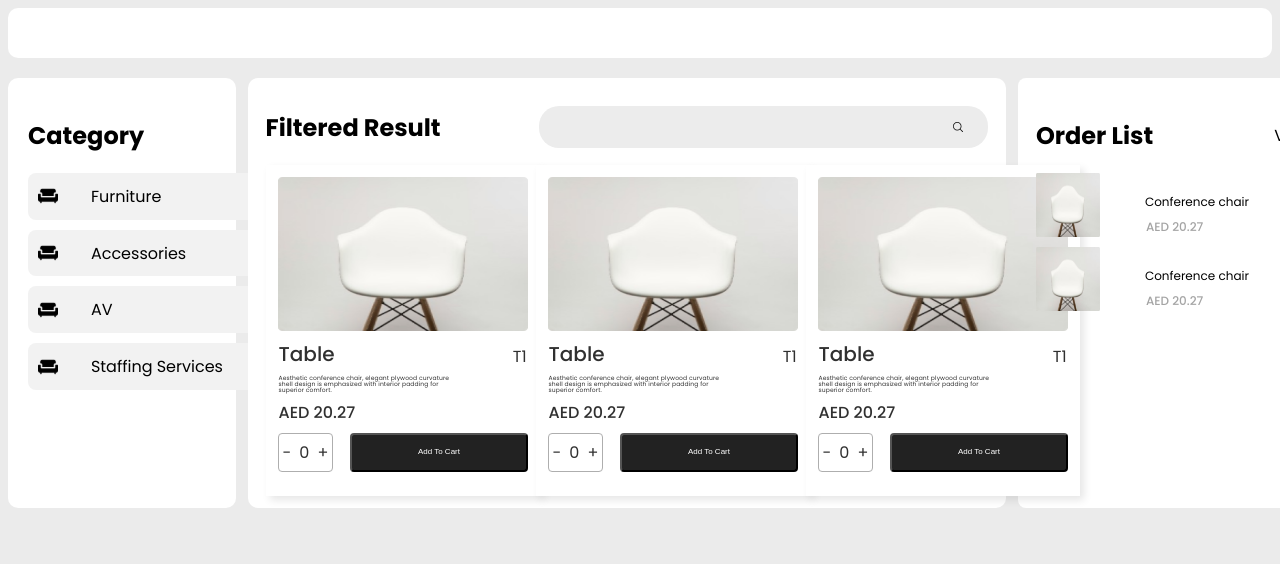
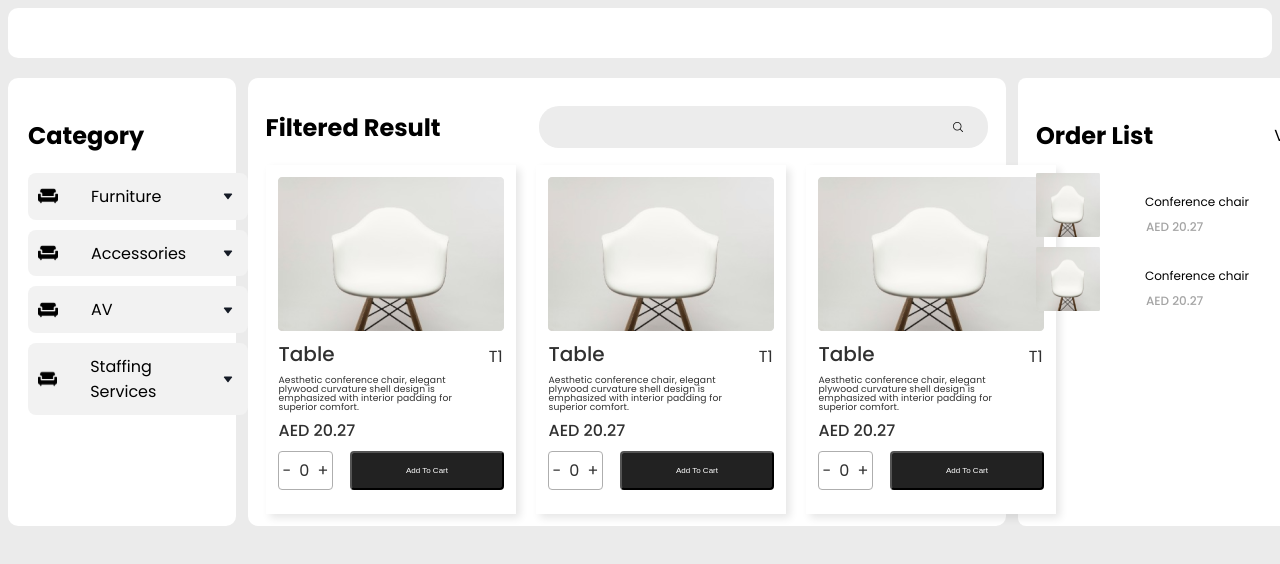
Before and after one commit to sreevishnu01/cart, a Next.js app: page / in a window 1280 px wide. Shown: the top 564 px of the page. Built offline with nearby package versions, Linux system fonts and the light colour scheme.

Commit message:
added min width

```diff
--- a/src/app/style/card.css
+++ b/src/app/style/card.css
@@ -1,7 +1,7 @@
 .card{
     min-width: 226px;
-    max-width: 336;
-    width: 100%;
+    /* max-width: 336; */
+    width: 90%;
     position: relative;
     padding: 12px;
     overflow: hidden;
@@ -38,8 +38,8 @@
 }
 
 .card .discription{
-    width: 11.375rem;
-    font-size: 0.375rem;
+    width: 80%;
+    font-size: 0.575rem;
     font-style: normal;
     font-weight: 300;
     line-height: 100%; /* 0.375rem */
--- a/src/app/style/dropdown.css
+++ b/src/app/style/dropdown.css
@@ -2,7 +2,7 @@
     padding-bottom: 10px;
 }
 .drop-container {
-    width: 250px;
+    min-width: 12.5rem;
     padding: 0.62rem;
     border-radius: 0.5rem;
     background: #F2F2F2;
--- a/src/app/style/orderitem.css
+++ b/src/app/style/orderitem.css
@@ -1,5 +1,5 @@
 .order-item{
-    width: 300px;
+    min-width: 18.75rem;
     /* height: 64px; */
     display: flex;
     justify-content: space-between;
```
